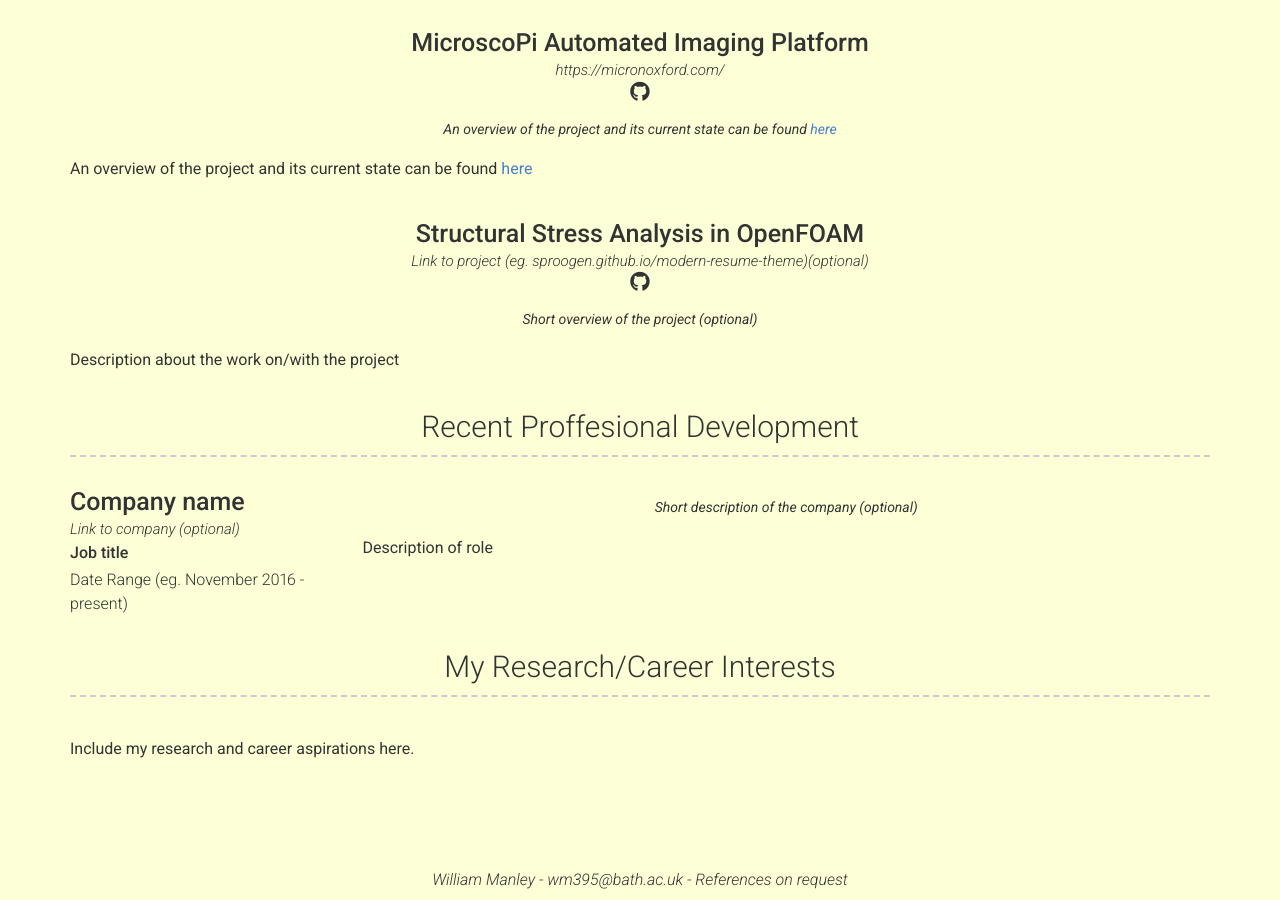
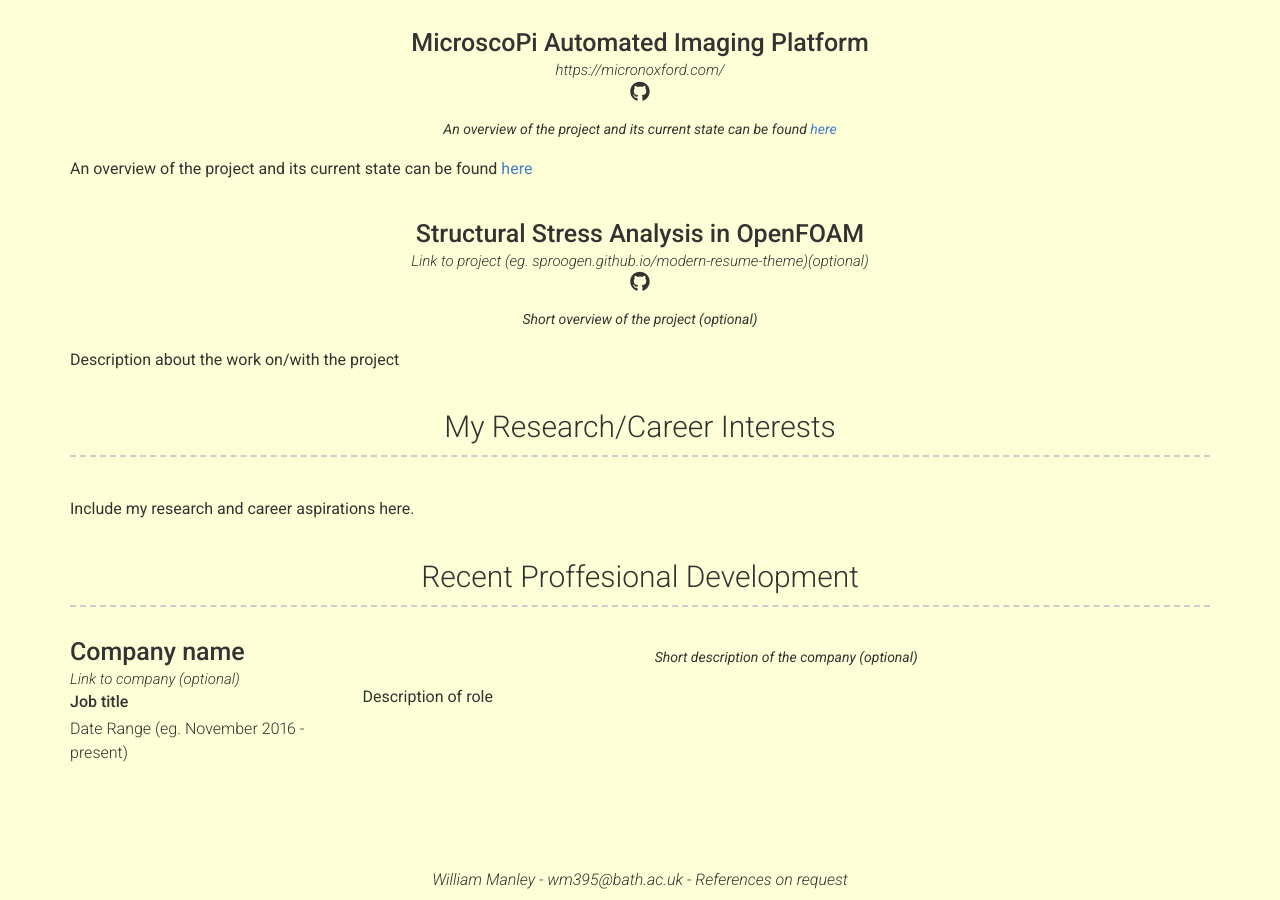
Before and after one commit to WilliamManley/WilliamManley.github.io, a Jekyll site: the page built from index.md, in a window 1280 px wide and 900 px high, scrolled down 910 px. Built offline with Jekyll 4.4.1, drawn with Linux system fonts in a browser that asks for light colours; nearby versions of some CDN libraries.

Commit message:
Recent proffessional development section moved to bottom

```diff
--- a/_layouts/default.html
+++ b/_layouts/default.html
@@ -24,13 +24,13 @@
         {%- include projects.html -%}
       {%- endif -%}
 
-
-      {%- if site.data.experience.size > 0 -%}
-        {%- include experience.html -%}
-      {%- endif -%}
-
       {%- if site.more_content -%}
         {%- include more.html -%}
+
+        {%- if site.data.experience.size > 0 -%}
+          {%- include experience.html -%}
+        {%- endif -%}
+
       {%- endif -%}
 
     </div>
```
